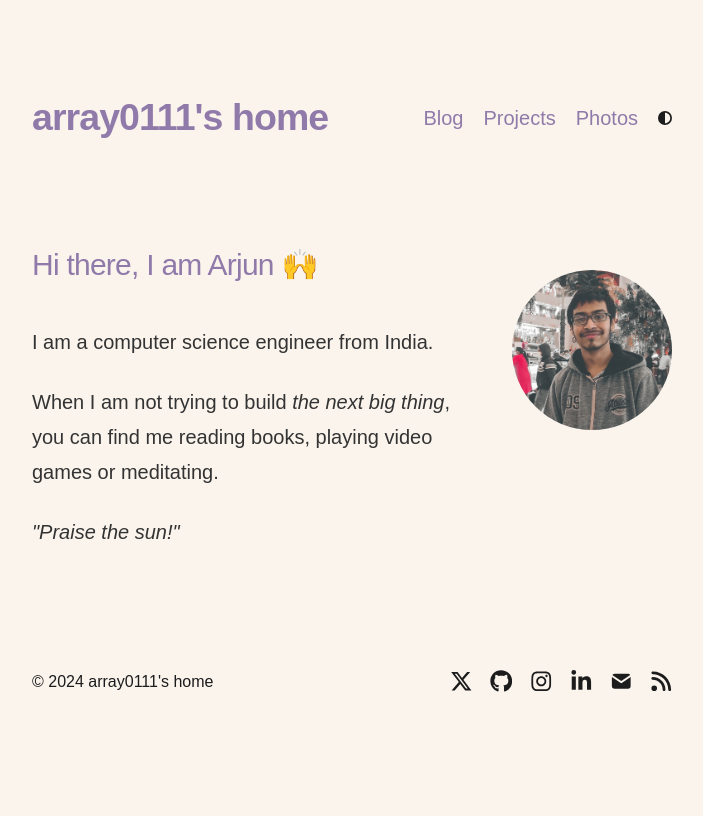
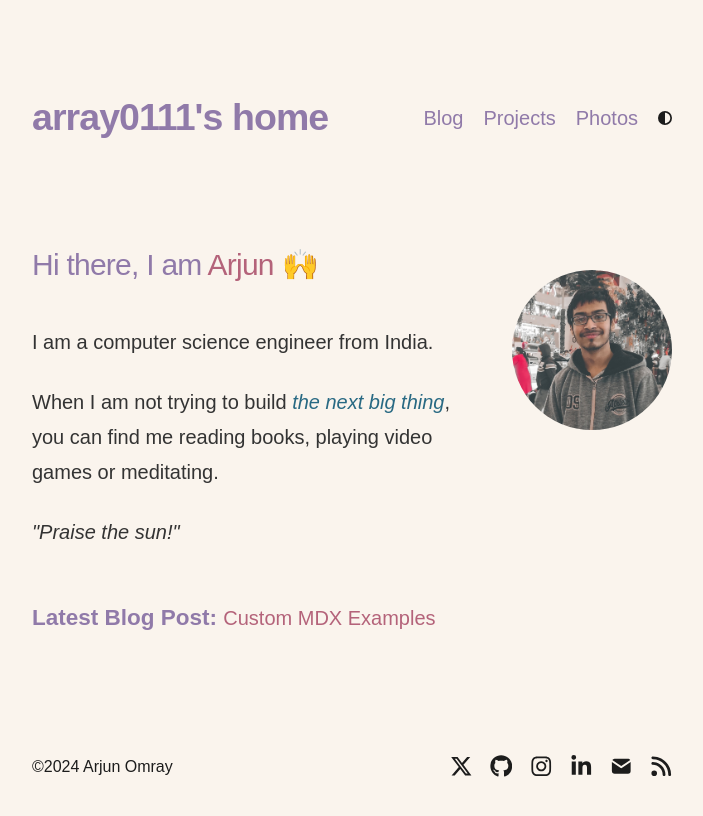
Before and after one commit to arjunomray/another-portfolio, a Next.js app: page / in a window 1280 px wide. Shown: the top 816 px of the page, without its empty margins (288-991 px from the left). Built offline with nearby package versions, Linux system fonts and the light colour scheme.

Commit message:
fix footer

```diff
--- a/app/components/footer.tsx
+++ b/app/components/footer.tsx
@@ -39,14 +39,14 @@ function SocialLinks() {
 export default function Footer() {
   return (
     <small className="block lg:mt-24 mt-16 text-[#1C1C1C] dark:text-[#D4D4D4]">
-      <time>© {YEAR}</time>{" "}
+      <time>©{YEAR}</time>{" "}
       <a
         className="no-underline"
         href={socialLinks.twitter}
         target="_blank"
         rel="noopener noreferrer"
       >
-        {metaData.title}
+        {metaData.name}
       </a>
       <style jsx>{`
         @media screen and (max-width: 480px) {
--- a/app/page.tsx
+++ b/app/page.tsx
@@ -1,7 +1,12 @@
 import Image from "next/image";
 import { socialLinks } from "./config";
+import { getBlogPosts } from "./lib/posts";
+import Link from "next/link";
 
 export default function Page() {
+  const allBlogs = getBlogPosts();
+  const latestBlog = allBlogs[0]; // Assuming the blogs are sorted by date
+
   return (
     <section>
       <a href={socialLinks.twitter} target="_blank">
@@ -17,7 +22,7 @@ export default function Page() {
       </a>
 
       <h1 className="mb-8 text-2xl font-medium tracking-tight">
-        Hi there, I am Arjun 🙌
+        Hi there, I am <span className="inline text-[#b4637a] dark:text-[#9ccfd8]">Arjun</span> 🙌
       </h1>
 
       <div className="prose prose-neutral dark:prose-invert">
@@ -25,12 +30,22 @@ export default function Page() {
           I am a computer science engineer from India.
         </p>
         <p>
-          When I am not trying to build <i>the next big thing</i>, you can find me reading books, playing video games or meditating.
+          When I am not trying to build <i className="text-[#286983] dark:text-[#ea9a97]">the next big thing</i>, you can find me reading books, playing video games or meditating.
         </p>
         <p>
         </p>
         <p><i>"Praise the sun!"</i></p>
       </div>
+
+      {/* Display the latest blog link */}
+      {latestBlog && (
+        <div className="mt-10">
+          <h2 className="text-lg font-semibold inline">Latest Blog Post: </h2>
+          <Link href={`/blog/${latestBlog.slug}`} className="text-[#b4637a] dark:text-[#9ccfd8] hover:underline">
+            {latestBlog.metadata.title}
+          </Link>
+        </div>
+      )}
     </section>
   );
 }
```
